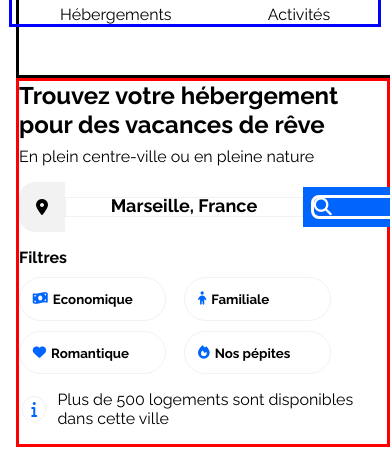
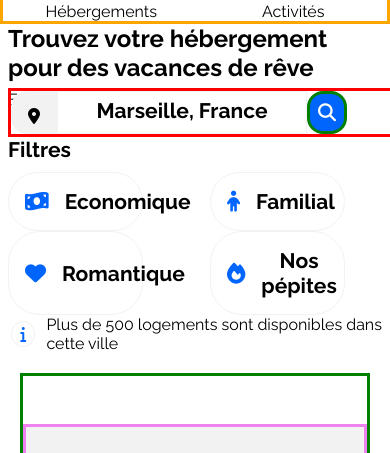
Before and after one commit to JeanVuillet/repo2, a plain HTML site: page index.html in a window 390 px wide. Shown: the part 67-520 px from the top of the page. Drawn offline with Linux system fonts and the light colour scheme.

Commit message:
Last18/09

```diff
--- a/booki-starter-code/css/style.css
+++ b/booki-starter-code/css/style.css
@@ -219,7 +219,7 @@ height: 2rem;
 
         }
         ::placeholder{
-          font-size: 18px;
+          font-size: 21px;
           color: black;
           font-weight: bold;
           justify-content: center;
@@ -254,34 +254,49 @@ height: 2rem;
 
     .TrouvezHebergements__filtres {
       height:20%;
-
+      width:55%;
+      font-size: 21px;
+      font-weight: bold;
 
     display: flex;
     justify-content: flex-start;
     align-items: center;
     gap: 0.625rem;
     }
-        .TrouvezHebergements__filtres__button {
-          background-color: white;
-          padding:0.5rem;
+    .TrouvezHebergements__filtres__titre{
+     width: 10%;
+    }
+    .TrouvezHebergements__filtres__buttons{
+
+      display:flex;
+      justify-content: space-between;
+      width: 90%;
+    }
 
 
+
+
+        .TrouvezHebergements__filtres__buttons__button {
+
+          background-color: white;
+          padding:1rem;
+
+          font-size: 21px;
+          font-weight: bold;
+
         display: flex;
+        gap:1rem;
         align-items: center;
-        gap: 0.312rem;
+
         border-radius: 2rem 2rem 2rem 2rem;
         border:solid 0.1rem #f2f2f2;
+
         }
-        .TrouvezHebergements__filtres  :hover {
+        .TrouvezHebergements__filtres__buttons  :hover {
 
         background-color: #deebff;
         }
-        .TrouvezHebergements__filtres > p {
-        font-weight: bold;
-        }
-        .TrouvezHebergements__filtres__button>p{
-          font-weight: bold;
-        }
+
         .TrouvezHebergements__logementsDispo{
             display: flex;
             justify-content: flex-start;
@@ -787,62 +802,90 @@ height: 2rem;
 
 @media only screen and (max-width: 575.98px)
 {
-.body{
+body{
 
   display: flex;
   flex-direction: column;
-  height: auto;
 
+ margin:0;
+ padding:0;
 }
 
-h2{
-  font-size: auto;
-}
+
 /*Taille des grands blocs*/
 .Header{
+  margin:0rem;
+  padding:0rem;
   border:solid orange 3px;
   display:flex;
   flex-direction: column;
   justify-content: space-around;
   align-items: center;
-  height:10%;
+width: 100%;
 
 }
-.TrouvezHebergement{
-  height: 10%;
-}
-.main{
-  height: 50%;
-}
-.Footer{
-  height: 10%;
-}
+
+.Header__hebAct{
+  display: flex;
+  justify-content: space-around;
+
+  width: 100%;}
+
+
+
+  .Header__hebAct>a:hover{
+    border-top:none;
+    border-bottom: 0.31rem solid #0065FC;
+    color:#0065FC;
+      }
+  #loupe {
+    display: flex;
+  }
 .Header__logo{
 
 }
 .TrouvezHebergements{
+  margin:0rem;
+  padding-left:0.5rem;
+  padding-right: 0.5rem;
+  width: 100%;
 height: fit-content;
 font-size: auto;
 display: flex;
 flex-direction: column;
 justify-content: space-between;
 
+
+}
+.TrouvezHebergements__form{
   border:solid red;
 }
-.TrouvezHebergements>*{
-height: fit-content;
-padding-bottom: 1rem;
+
+.TrouvezHebergements__form__btnRecherche{
+  border:solid green;
+  width: 40px;
+  height: 100%;
+  border-radius: 1rem ;
 }
 .TrouvezHebergements__filtres{
+  display:flex;
+  flex-direction: column;
+  align-items: flex-start;
+  width:100%;
+
+}
+
+
+.TrouvezHebergements__filtres__buttons{
+
+  display: flex;
   flex-wrap: wrap;
+
 }
-.TrouvezHebergements__filtres>p{
-  padding-right: 70%;
-}
-.TrouvezHebergements__filtres__button{
-  width:40% ;
-  margin-right: 0.5rem;
-  padding:0.8rem;
+.TrouvezHebergements__filtres__buttons__button{
+  width:40%;
+padding:0.8;
+
 }
 .main{
   font-size:auto;
@@ -851,19 +894,9 @@ padding-bottom: 1rem;
 }
 
 
-.Header{
-  border: solid;
 
 
-}
-.Header__hebAct{
-  display: flex;
-  justify-content: space-around;
-  border: solid blue;
-  width: 100%;}
-  #loupe {
-    display: flex;
-  }
+
 
   .TrouvezHebergements__form__btnRecherche__recherche {
     /*  visibility:hidden;*/
@@ -875,7 +908,7 @@ padding-bottom: 1rem;
   }
   #TrouvezHebergements__form__btnRecherche__loupe{
     display:flex;
-    border:solid;
+
     color: white;
     font-size: large;
     font-weight: bold;
@@ -920,7 +953,7 @@ padding-bottom: 1rem;
     height: fit-content;
   }
   .Hebergements__listeG__cards__link__hotel__img{
-    height: 0.3rem;
+    height: 5rem;
   }
 
    .Hebergements__populaire {
@@ -970,7 +1003,9 @@ height: 0.2rem;
    .Hebergements__populaire__container__link__hotel>p {
 
    }
-
+.Hebergements__populaire__container__link__hotel__img{
+  height: 5rem;
+}
    .Activites{
 height: fit-content;
     display:flex;
@@ -991,7 +1026,7 @@ height: fit-content;
     width: 100%;
    }
   .Activites__container__link__imgText__img{
-    height: 0.2rem;
+    height: 5rem;
   }
    .Footer{
 
--- a/index.html
+++ b/index.html
@@ -57,27 +57,30 @@
             </form>
 
             <nav class="TrouvezHebergements__filtres">
+                <div class ="TrouvezHebergements__filtres__titre">
                      <p>Filtres</p>
-
-                <button class="TrouvezHebergements__filtres__button">
+                </div>
+                <div class ="TrouvezHebergements__filtres__buttons">
+                    <button class="TrouvezHebergements__filtres__buttons__button">
                         <i class="fa-solid fa-money-bill-wave"></i>
                         <p>Economique</p>
                     </button>
 
-                <button class="TrouvezHebergements__filtres__button">
+                    <button class="TrouvezHebergements__filtres__buttons__button">
                         <i class="fa-solid fa-child"></i>
-                    <p>Familiale</p>
+                        <p>Familial</p>
                     </button>
 
-                <button class="TrouvezHebergements__filtres__button">
+                    <button class="TrouvezHebergements__filtres__buttons__button">
                         <i class="fa-solid fa-heart"></i>
                         <p>Romantique</p>
                     </button>
 
-                <button class="TrouvezHebergements__filtres__button">
+                    <button class="TrouvezHebergements__filtres__buttons__button">
                         <i class="fa-solid fa-fire"></i>
                         <p>Nos pépites</p>
                     </button>
+                </div>
             </nav>
             <div class="TrouvezHebergements__logementsDispo">
                 <i class="fa-solid fa-info"></i>
```
Lines whose indentation alone changed are shown as unchanged.
